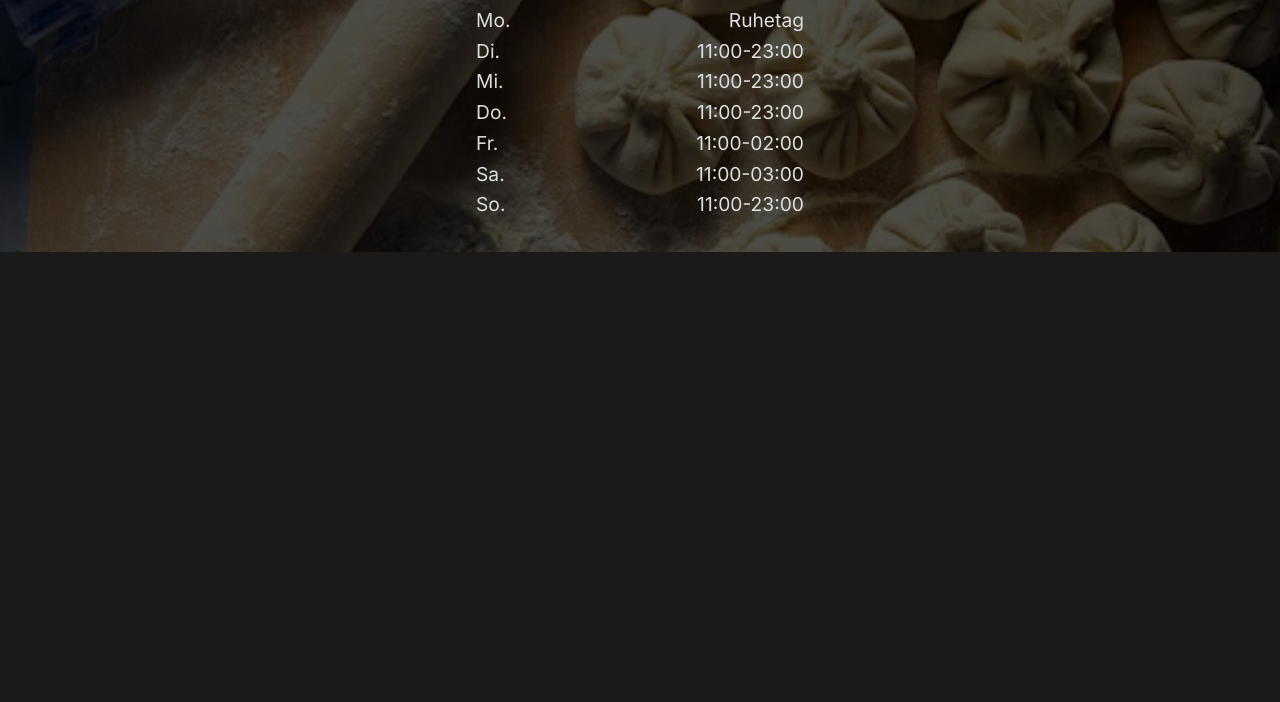
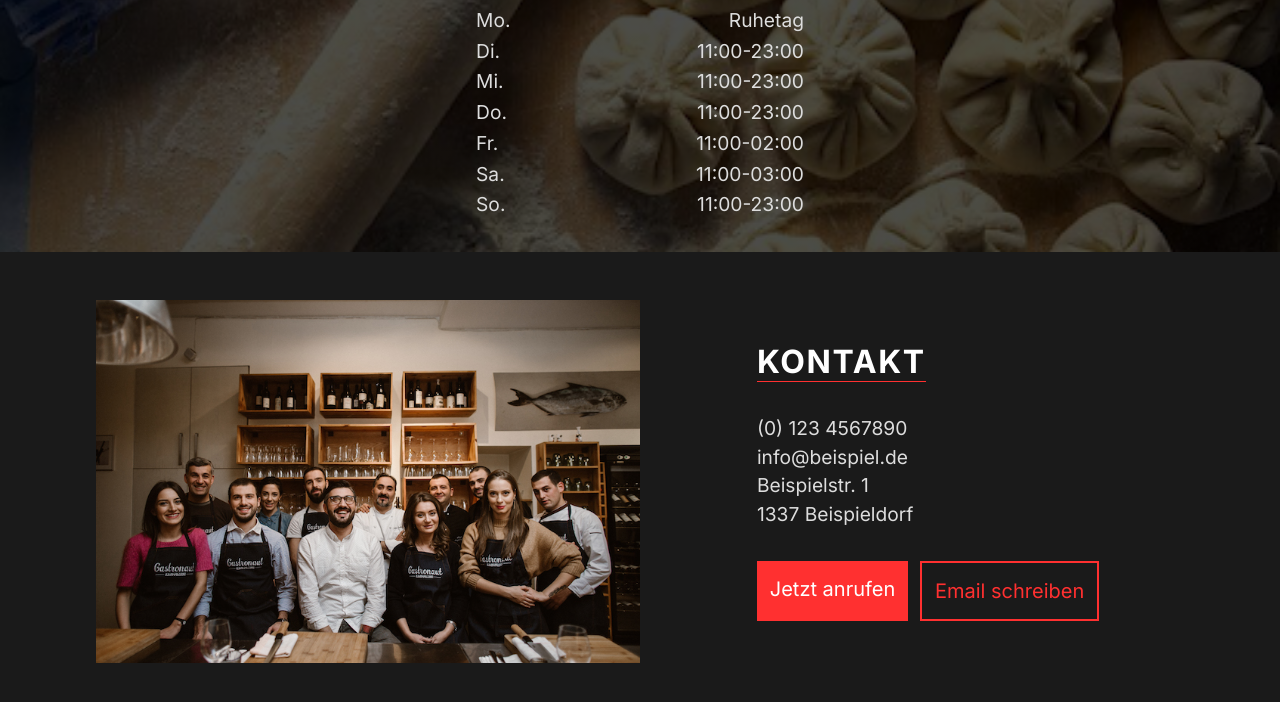
Before and after one commit to Davitvekua/Abschlussprojekt-1-Abdate, a plain HTML site: page index.html in a window 1280 px wide. Shown: the part 1455-2157 px from the top of the page. Drawn offline with Linux system fonts and the light colour scheme.

Commit message:
Aufgabe 5 fertig

```diff
--- a/index.css
+++ b/index.css
@@ -70,18 +70,30 @@ p.subtitle {
 .button {
   display: inline-block;
   font-size: 1.25rem;
-  background-color: #ff3030;
+  background-color: var(--haupt-farbe);
   padding: 1rem 2rem;
   color: #fff;
   text-decoration: none;
   transition: all 0.2s ease-in-out;
 }
-
+.anrufen {
+  width: fit-content;
+}
+.email {
+  width: fit-content;
+  background-color: transparent;
+  color: var(--haupt-farbe);
+  border: 2px solid var(--haupt-farbe);
+}
 .button:hover {
   background-color: transparent;
-  border: 2px solid #ff3030;
+  border: 2px solid var(--haupt-farbe);
+  color: var(--haupt-farbe);
 }
-
+.email:hover {
+  background-color: var(--haupt-farbe);
+  color: #fff;
+}
 .container {
   max-width: 85%;
   margin: 0 auto;
@@ -157,6 +169,28 @@ p.subtitle {
   width: 100%;
   letter-spacing: 0.15rem;
 }
+.sub-kontakt {
+  display: flex;
+  flex-direction: column;
+  gap: 2rem;
+}
+.kontakt .heading {
+  margin-top: 0;
+}
+.kontakt-info {
+  line-height: 1.8rem;
+  color: var(--text-farbe);
+}
+.kontakt-buttons {
+  margin-top: 2rem;
+  display: flex;
+  flex-direction: column;
+  gap: 0.75rem;
+}
+.kontakt-bild {
+  width: 100%;
+}
+
 @media only screen and (min-width: 600px) {
   h1.title {
     line-height: 4rem;
@@ -175,6 +209,24 @@ p.subtitle {
   }
   .beschreibung {
     font-size: 1rem;
+  }
+  .sub-kontakt {
+    flex-direction: row;
+    align-items: center;
+  }
+  .kontakt-bild {
+    width: 50%;
+  }
+  .kontakt-daten {
+    margin: auto;
+  }
+  .kontakt-buttons {
+    display: flex;
+    flex-direction: row;
+  }
+  .anrufen,
+  .email {
+    padding: 1rem 0.8rem;
   }
 }
 
@@ -214,6 +266,13 @@ p.subtitle {
     font-size: 1.2rem;
     line-height: 1.6;
   }
+  .kontakt-daten .heading {
+    margin-bottom: 2rem;
+  }
+  .kontakt-info {
+    font-size: 1.2rem;
+    margin-top: 1rem;
+  }
 }
 
 @media only screen and (min-width: 1400px) {
--- a/index.html
+++ b/index.html
@@ -68,6 +68,26 @@
           </div>
         </div>
       </section>
+      <section class="kontakt container">
+        <div class="sub-kontakt">
+          <img src="./staff.jpg" alt="staff" class="kontakt-bild" />
+          <div class="kontakt-daten">
+            <h2 class="heading"><strong>Kontakt</strong></h2>
+
+            <p class="kontakt-info">
+              (0) 123 4567890<br />info@beispiel.de<br />Beispielstr. 1<br />1337
+              Beispieldorf
+            </p>
+            <div class="kontakt-buttons">
+              <a href="tel:(0) 123 4567890" class="button anrufen"
+                >Jetzt anrufen</a
+              ><a href="mailto:info@beispiel.de" class="button email"
+                >Email schreiben</a
+              >
+            </div>
+          </div>
+        </div>
+      </section>
       <section class="test"></section>
     </main>
     <footer></footer>
```
Also changed, not shown: staff.jpg (renamed from kontakt.jpg).
